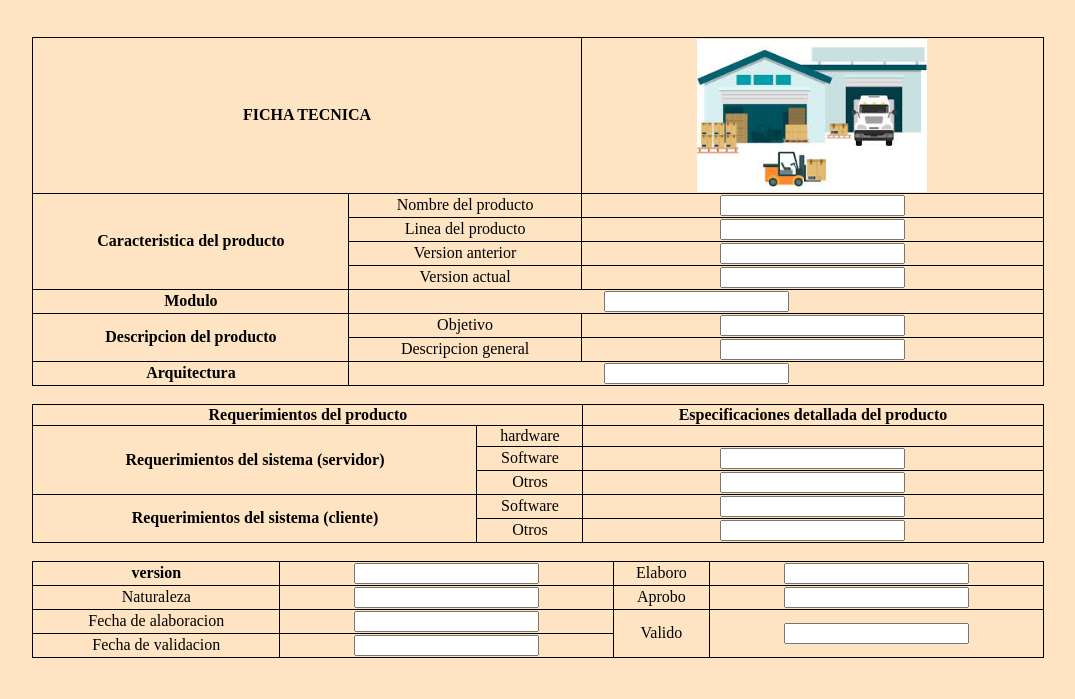
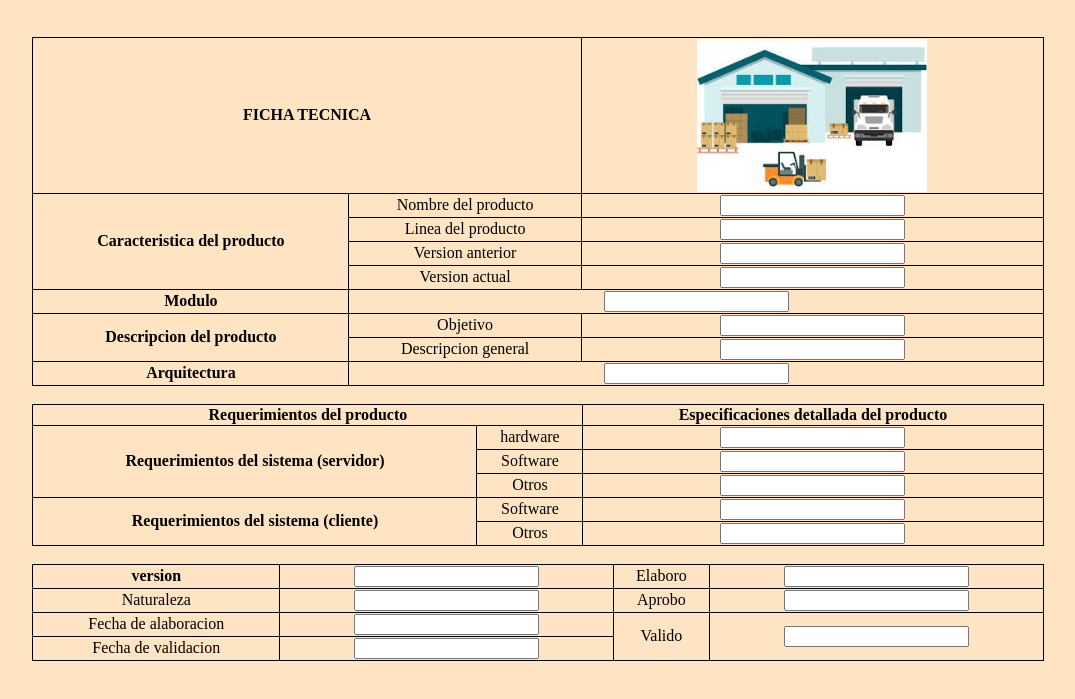
Before and after one commit to miangel07/ficha-tecnica, a plain HTML site: page index.html in a window 1280 px wide. Shown: the part 79-778 px from the top of the page, without its empty margins (102-1177 px from the left). Drawn offline with Linux system fonts and the light colour scheme.

Commit message:
add file

```diff
--- a/index.html
+++ b/index.html
@@ -59,7 +59,7 @@
 
         </tr>
         <tr>
-            <th rowspan="3"> Requerimientos del sistema (servidor)</th><td>hardware</td>
+            <th rowspan="3"> Requerimientos del sistema (servidor)</th><td>hardware</td> <td colspan="2"><input type="text"></td>
             <tr>
                 <td> Software</td><td colspan="2"><input type="text"></td>
             </tr>
```
